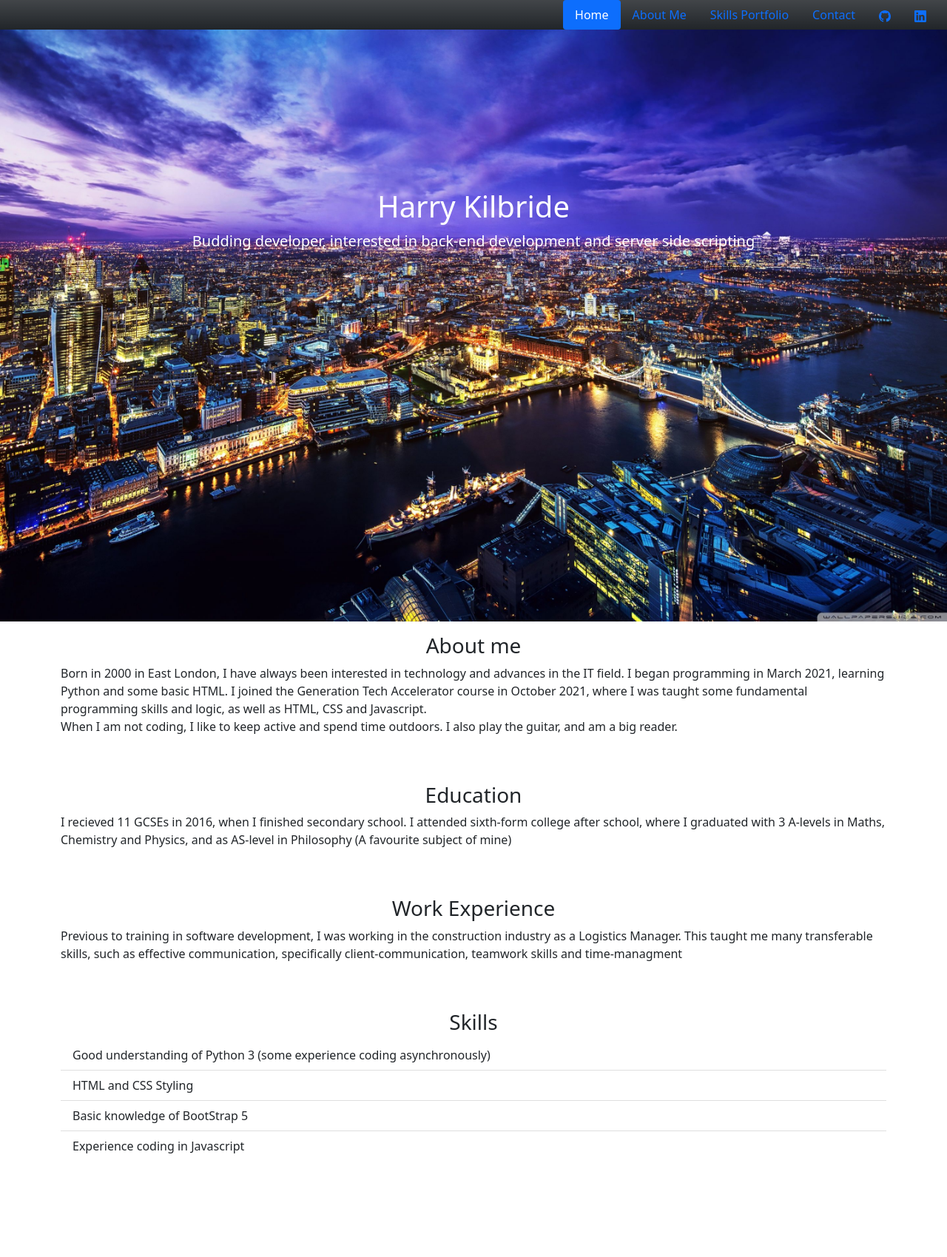
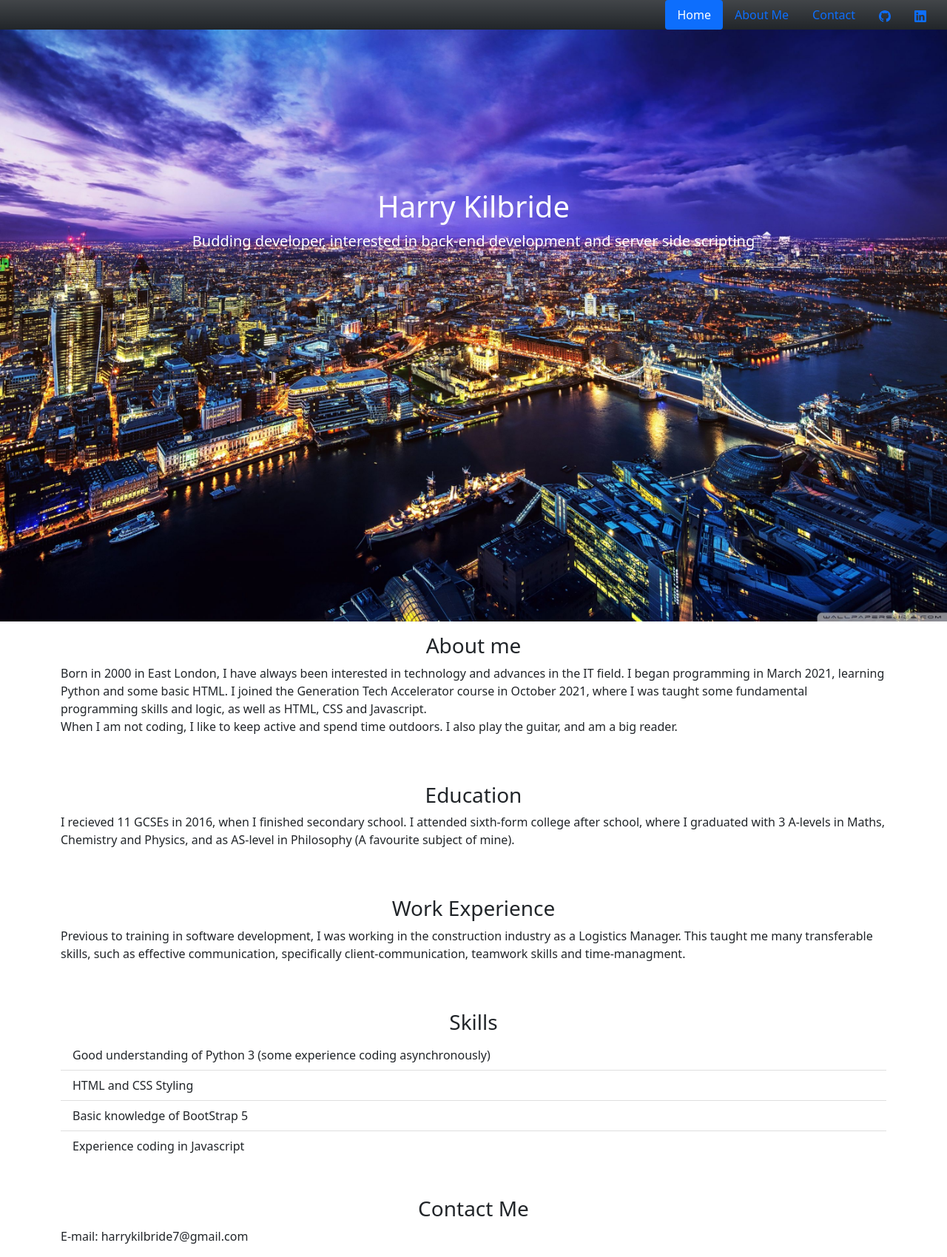
Before and after one commit to UK-HarryK/portfolio, a plain HTML site: page index.html in a window 1280 px wide. Shown: the whole page at 74% size. Before the commit the page ends 1617 px from the top, so only its background shows below. Drawn offline with nearby package versions, Linux system fonts and the light colour scheme.

```diff
--- a/index.html
+++ b/index.html
@@ -17,9 +17,6 @@
                 </li>
                 <li class="nav-items">
                     <a href="#" class="nav-link">About Me</a>
-                </li>
-                <li class="nav-items">
-                    <a href="#" class="nav-link">Skills Portfolio</a>
                 </li>
                 <li class="nav-items">
                     <a href="#" class="nav-link">Contact</a>
@@ -56,13 +53,13 @@
         <div class="row">
             <div class="col">
                 <h3 class="text-center mt-5 mb-2">Education</h3>
-                <p>I recieved 11 GCSEs in 2016, when I finished secondary school. I attended sixth-form college after school, where I graduated with 3 A-levels in Maths, Chemistry and Physics, and as AS-level in Philosophy (A favourite subject of mine)</p>
+                <p>I recieved 11 GCSEs in 2016, when I finished secondary school. I attended sixth-form college after school, where I graduated with 3 A-levels in Maths, Chemistry and Physics, and as AS-level in Philosophy (A favourite subject of mine).</p>
             </div>
         </div>
         <div class="row">
             <div class="col">
                 <h3 class="text-center mt-5 mb-2">Work Experience</h3>
-                <p>Previous to training in software development, I was working in the construction industry as a Logistics Manager. This taught me many transferable skills, such as effective communication, specifically client-communication, teamwork skills and time-managment</p>
+                <p>Previous to training in software development, I was working in the construction industry as a Logistics Manager. This taught me many transferable skills, such as effective communication, specifically client-communication, teamwork skills and time-managment.</p>
             </div>
         </div>
     </div>
@@ -88,6 +85,14 @@
             </div>
         </div>
     </div>
+    <div class="container">
+        <div class="row">
+            <div class="col">
+                <h3 class="text-center">Contact Me</h3>
+                <p>E-mail: harrykilbride7@gmail.com</p>
+            </div>
+        </div>
+    </div>
 
 
     <script src="https://cdn.jsdelivr.net/npm/bootstrap@5.0.2/dist/js/bootstrap.bundle.min.js" integrity="sha384-MrcW6ZMFYlzcLA8Nl+NtUVF0sA7MsXsP1UyJoMp4YLEuNSfAP+JcXn/tWtIaxVXM" crossorigin="anonymous"></script>
```
